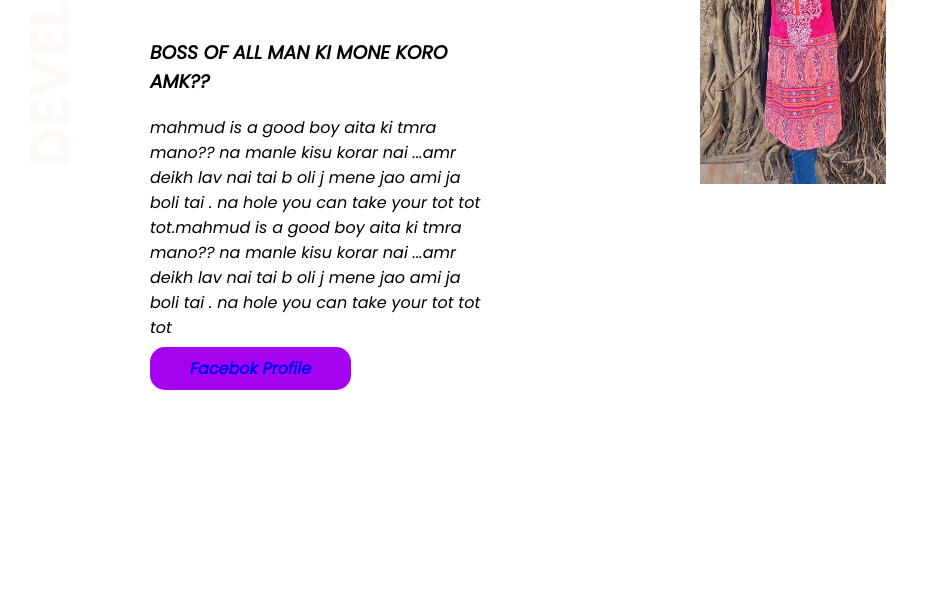
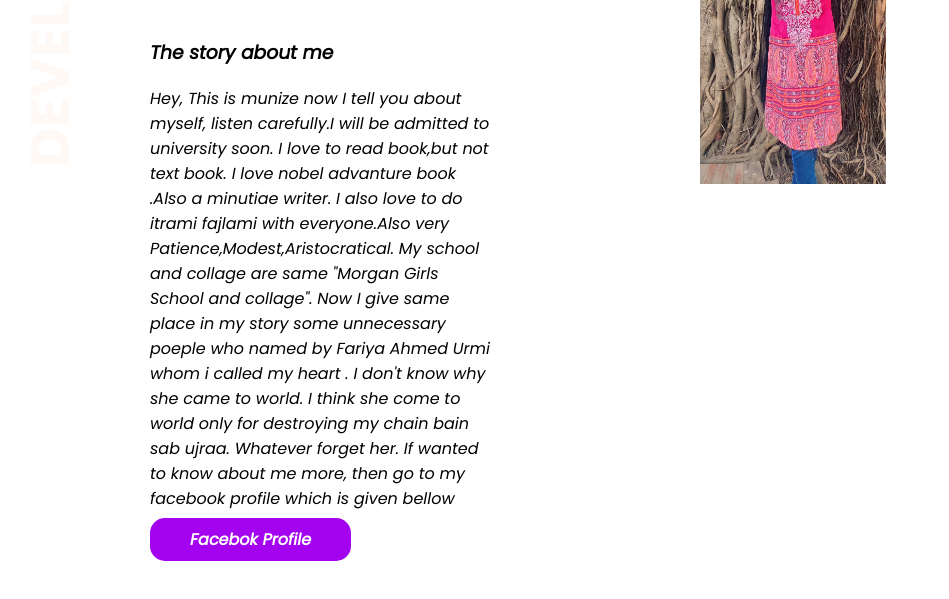
Before and after one commit to MahmudulHasan420/portfolio, a plain HTML site: page index.html in a window 1280 px wide. Shown: the part 195-794 px from the top of the page, without its empty margins (0-949 px from the left). Drawn offline with Linux system fonts and the light colour scheme.

Commit message:
last update

```diff
--- a/index.html
+++ b/index.html
@@ -17,14 +17,9 @@
         <div class="half">
 
             <h1><span class="orrange">Munize Mahwush</span> </h1>
-            <h3>BOSS OF ALL MAN KI MONE KORO AMK??</h3>
-            <P> mahmud is a good boy aita ki tmra mano?? na manle kisu korar nai ...amr deikh lav nai tai b oli j mene
-                jao
-                ami ja boli tai . na hole you can take your tot tot tot.mahmud is a good boy aita ki tmra mano?? na
-                manle
-                kisu korar nai ...amr deikh lav nai tai b oli j mene jao ami ja boli tai . na hole you can take your tot
-                tot
-                tot </P>
+            <h3>The story about me</h3>
+            <P>
+                Hey, This is munize now I tell you about myself, listen carefully.I will be admitted to university soon. I love to read book,but not text book. I love nobel advanture book .Also a minutiae writer.  I also love to do itrami fajlami with everyone.Also very Patience,Modest,Aristocratical.  My school and collage are same "Morgan Girls School and collage". Now I give same place in my story some unnecessary poeple who named by Fariya Ahmed Urmi  whom i called my heart . I don't know why she came to world. I think she come to world  only for destroying my chain bain sab ujraa. Whatever forget her. If wanted to know about me more, then go to my facebook profile which is given bellow</P>
 
             <a class="facebook" target="_blank" href="https://www.facebook.com/munize.mahwush">Facebok Profile</a>
         </div>
@@ -33,8 +28,6 @@
             <img src="images/muniz1.jpeg" alt="">
         </div>
 
-    </section>
-
 
 </body>
 
--- a/style.css
+++ b/style.css
@@ -37,6 +37,7 @@ section {
     padding: 10px 40px;
     font-weight: 700;
     border-radius: 15px;
+    color: white;
 }
 
 .top-banner {
```
